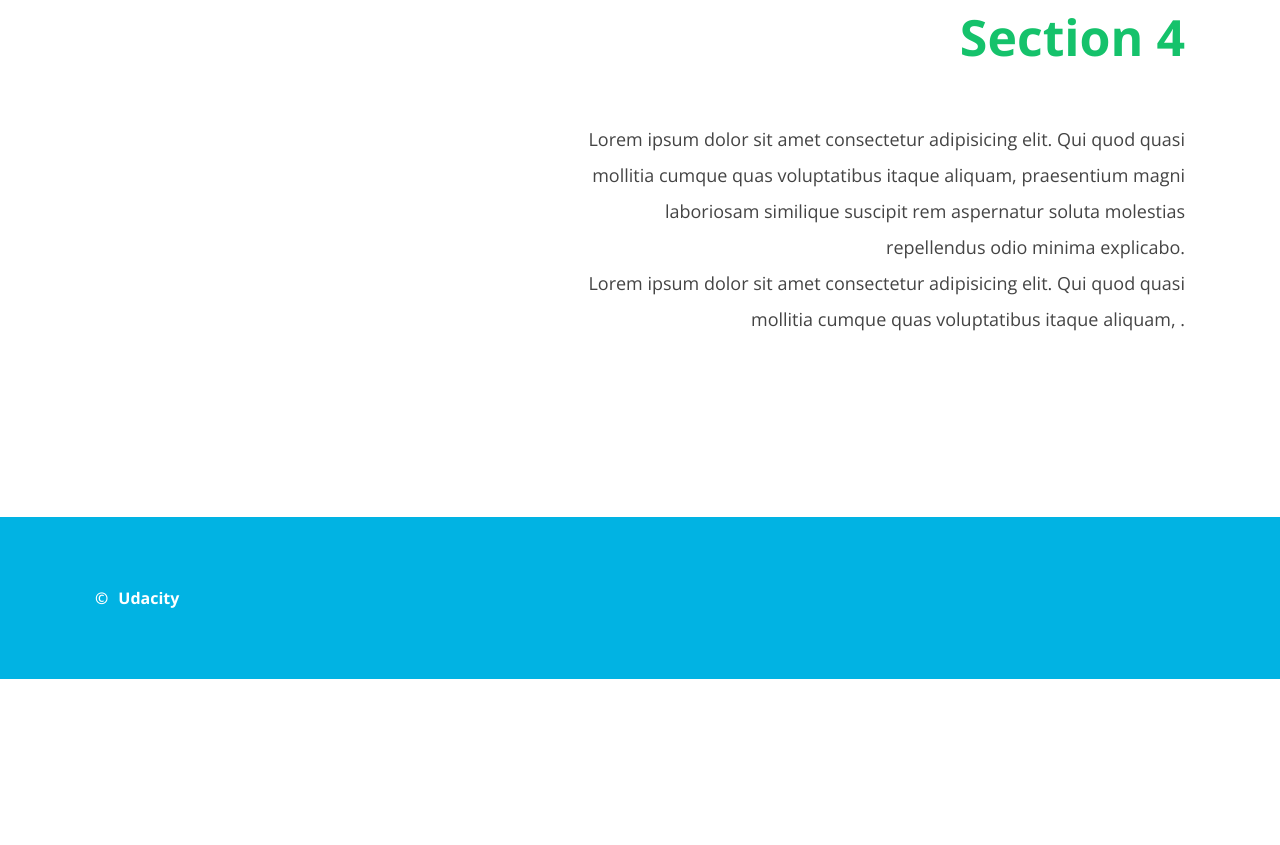
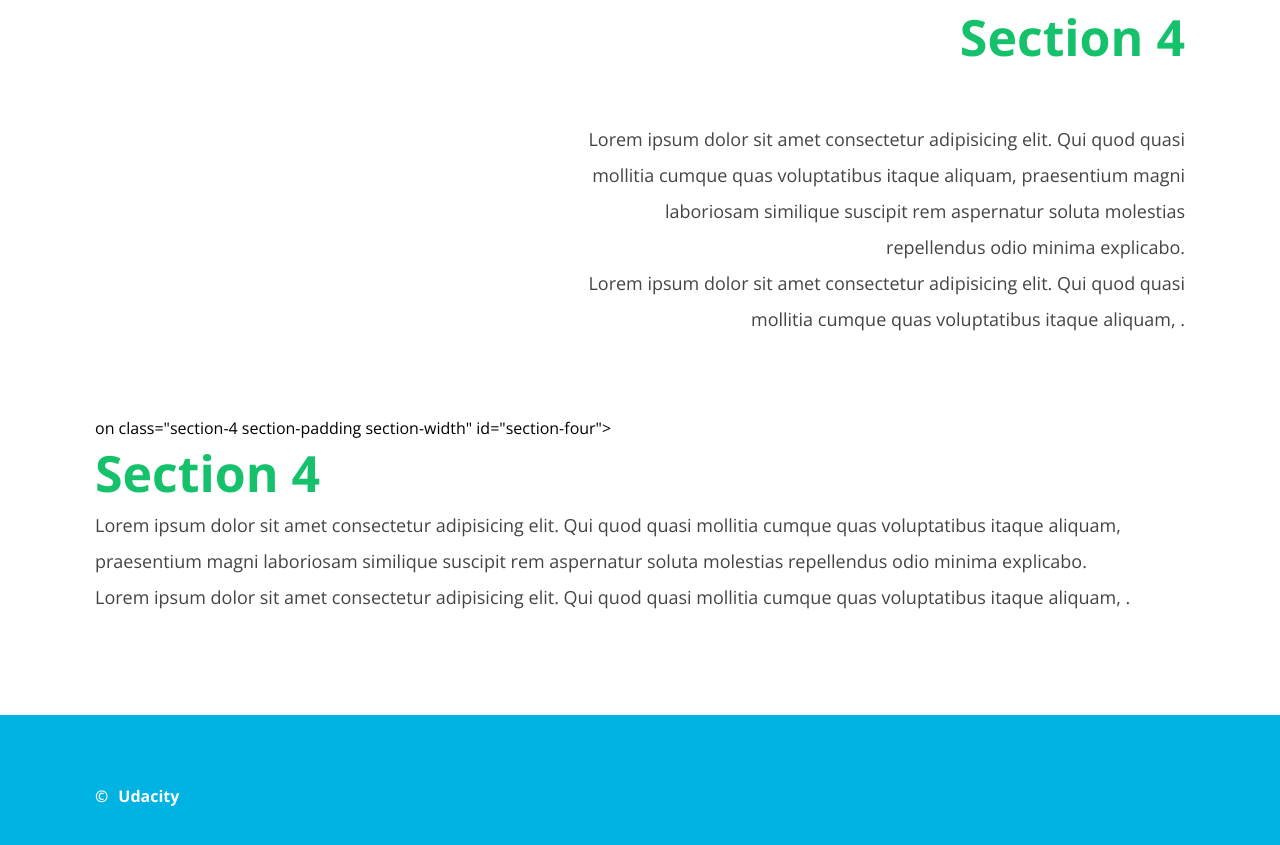
Before and after one commit to InMyListk/Project-1, a plain HTML site: page index.html in a window 1280 px wide. Shown: the part 1976-2821 px from the top of the page. Before the commit the page ends 2655 px from the top, so only its background shows below. Drawn offline with nearby package versions, Linux system fonts and the light colour scheme.

Commit message:
Update index.html

```diff
--- a/index.html
+++ b/index.html
@@ -58,6 +58,12 @@
                     <p>Lorem ipsum dolor sit amet consectetur adipisicing elit. Qui quod quasi mollitia cumque quas voluptatibus itaque aliquam, praesentium magni laboriosam similique suscipit rem aspernatur soluta molestias repellendus odio minima explicabo.</p>
                     <p>Lorem ipsum dolor sit amet consectetur adipisicing elit. Qui quod quasi mollitia cumque quas voluptatibus itaque aliquam, .</p>
                 </section>
+
+                on class="section-4 section-padding section-width" id="section-four">
+                    <h3>Section 4</h3>
+                    <p>Lorem ipsum dolor sit amet consectetur adipisicing elit. Qui quod quasi mollitia cumque quas voluptatibus itaque aliquam, praesentium magni laboriosam similique suscipit rem aspernatur soluta molestias repellendus odio minima explicabo.</p>
+                    <p>Lorem ipsum dolor sit amet consectetur adipisicing elit. Qui quod quasi mollitia cumque quas voluptatibus itaque aliquam, .</p>
+                </section>
             </div>
         </div>
     </div>
```
